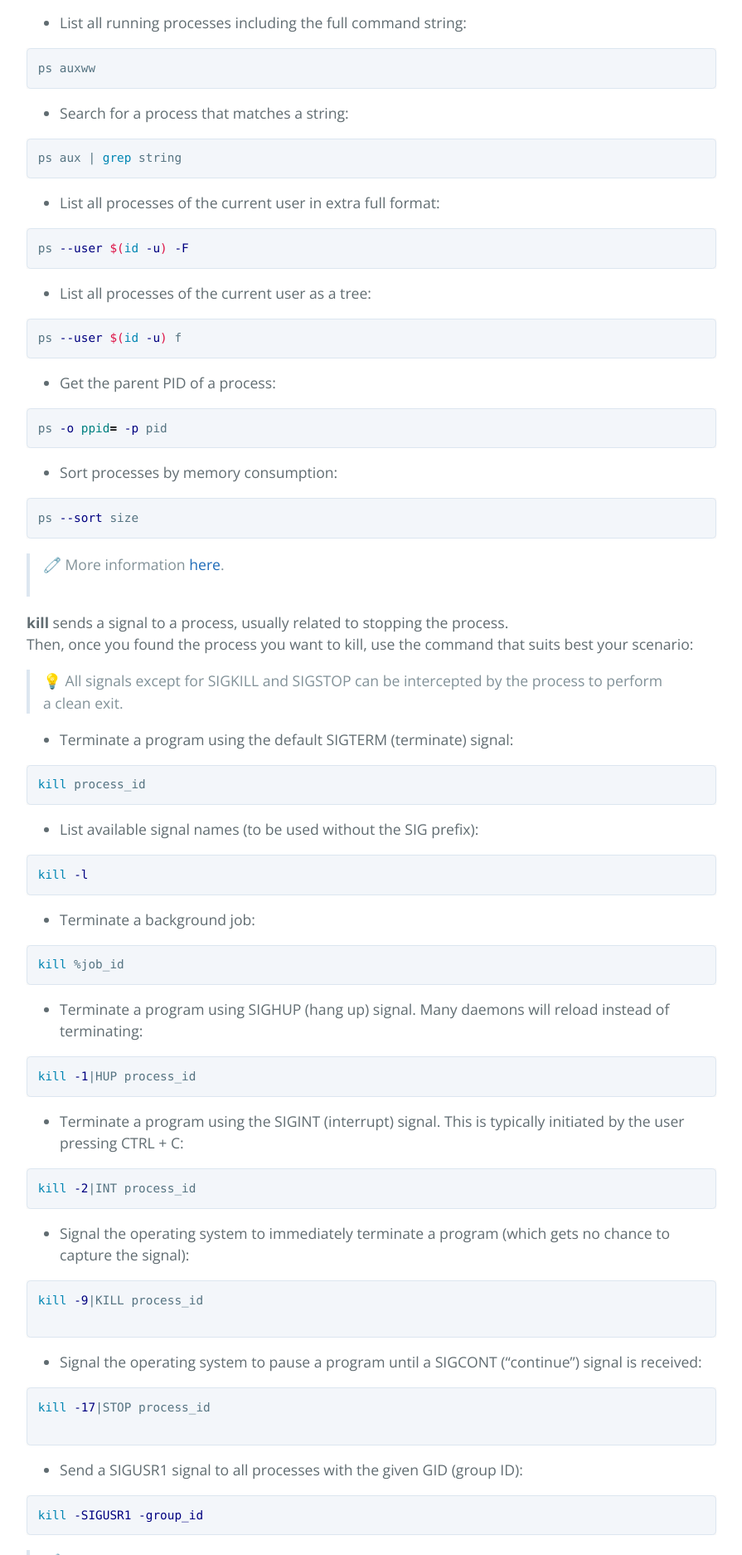
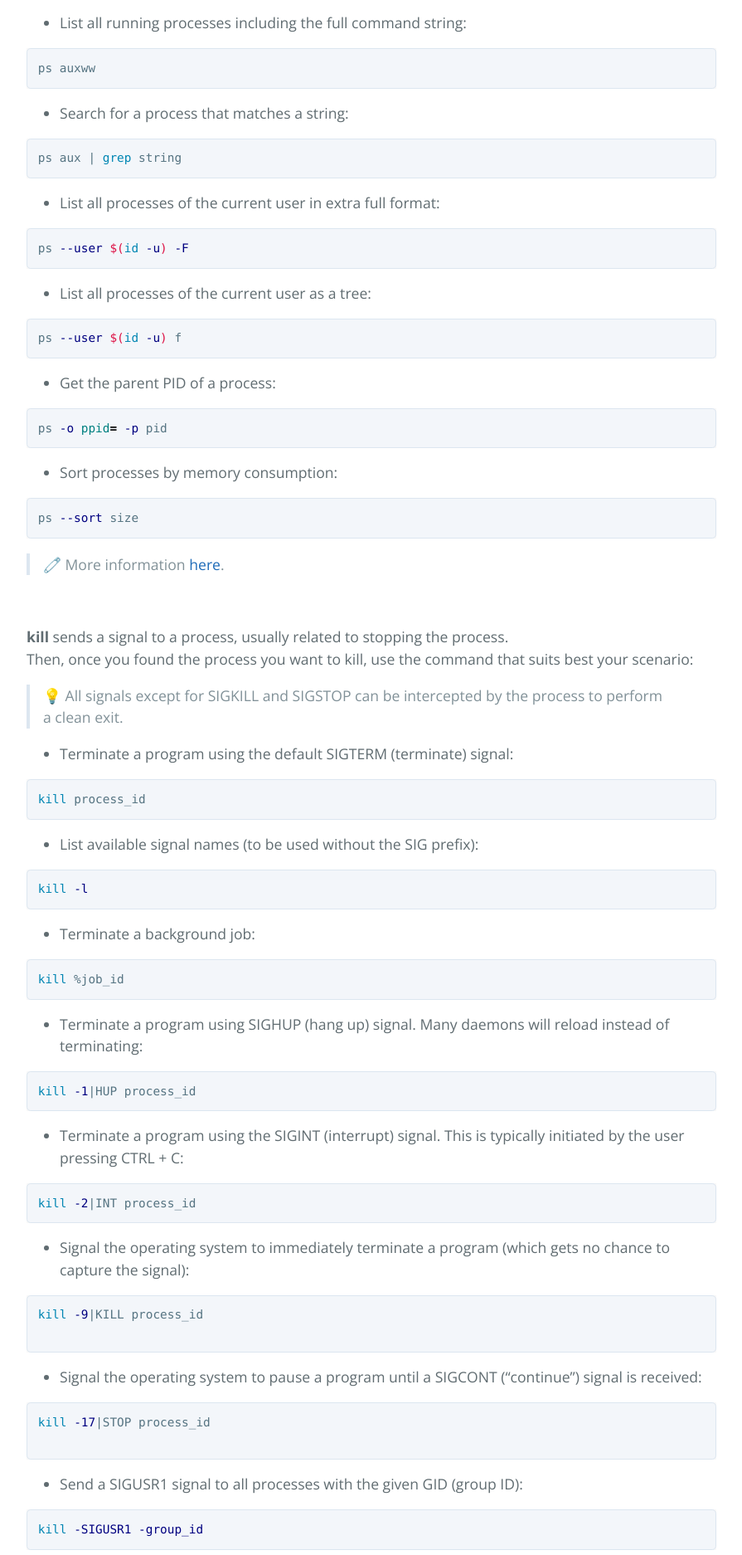
Before and after one commit to BigStepIdiomas/bigstepidiomas.github.io, a Jekyll site: the page built from pages-field-sre-faq.md, in a window 1280 px wide. Shown: the part 4526-6400 px from the top of the page at 83% size, without its empty margins (192-1087 px from the left). Built offline with Jekyll 4.4.1, drawn with Linux system fonts in a browser that asks for light colours.

Commit message:
changins and adjustments made to sre-faq.md

````diff
--- a/pages-field-sre-faq.md
+++ b/pages-field-sre-faq.md
@@ -230,7 +230,8 @@ ps -o ppid= -p pid
 ps --sort size
 ```
 
-> 🧷 More information [here](https://manned.org/ps).<br>
+> 🧷 More information [here](https://manned.org/ps).
+
 <br>
 
 **kill** sends a signal to a process, usually related to stopping the process. <br>
````
